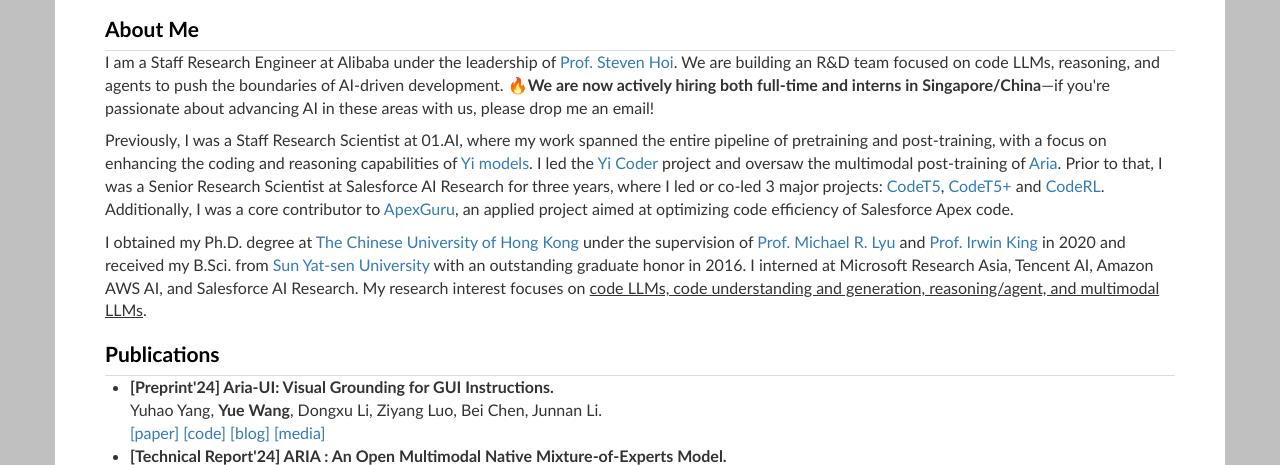
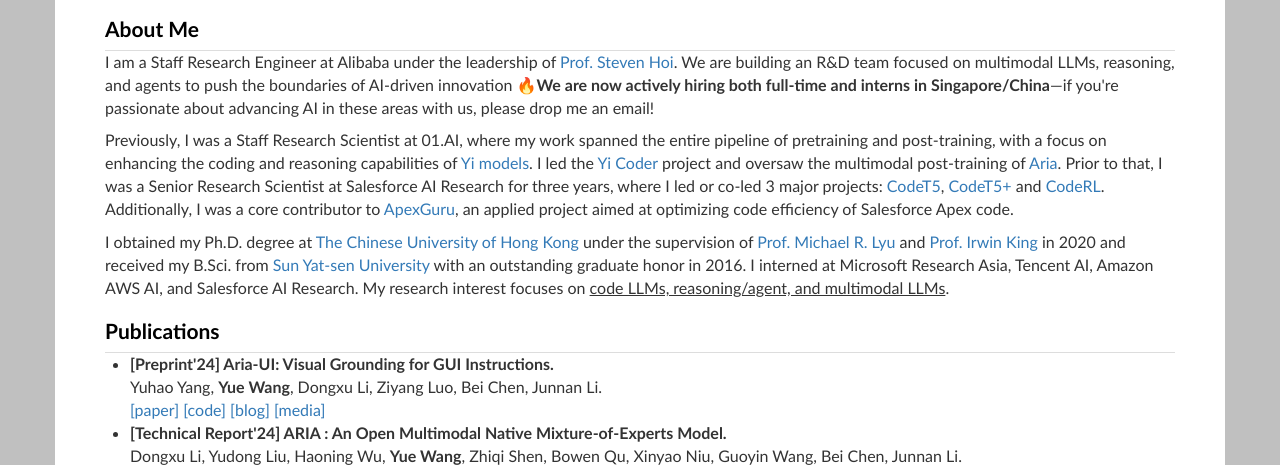
Before and after one commit to yuewang-cuhk/yuewang-cuhk.github.io, a plain HTML site: page index.html in a window 1280 px wide. Shown: the part 322-787 px from the top of the page. Drawn offline with Linux system fonts and the light colour scheme.

Commit message:
Update index.html

```diff
--- a/index.html
+++ b/index.html
@@ -55,7 +55,7 @@
       <div class="row-fluid">
 
         <p>
-            I am a Staff Research Engineer at Alibaba under the leadership of <a href="https://sites.google.com/view/stevenhoi/home">Prof. Steven Hoi</a>. We are building an R&D team focused on code LLMs, reasoning, and agents to push the boundaries of AI-driven development. 🔥<strong>We are now actively hiring both full-time and interns in Singapore/China</strong>—if you're passionate about advancing AI in these areas with us, please drop me an email!
+            I am a Staff Research Engineer at Alibaba under the leadership of <a href="https://sites.google.com/view/stevenhoi/home">Prof. Steven Hoi</a>. We are building an R&D team focused on multimodal LLMs, reasoning, and agents to push the boundaries of AI-driven innovation 🔥<strong>We are now actively hiring both full-time and interns in Singapore/China</strong>—if you're passionate about advancing AI in these areas with us, please drop me an email!
         </p>
         <p>
             Previously, I was a Staff Research Scientist at 01.AI, where my work spanned the entire
@@ -66,7 +66,7 @@ Additionally, I was a core contributor to <a href="https://developer.salesforce.
         <p>
         I obtained my Ph.D. degree at <a href="http://www.cuhk.edu.hk">The Chinese University of Hong Kong</a> under the supervision of <a href="http://www.cse.cuhk.edu.hk/lyu/">Prof. Michael R. Lyu</a> and <a href="https://scholar.google.com/citations?user=MXvC7tkAAAAJ&hl=en">Prof. Irwin King</a> in 2020 and received my B.Sci. from <a href="https://www.sysu.edu.cn/sysuen/">Sun Yat-sen University</a> with an outstanding graduate honor in 2016.
             I interned at Microsoft Research Asia, Tencent AI, Amazon AWS AI, and Salesforce AI Research.
-            My research interest focuses on <u>code LLMs, code understanding and generation, reasoning/agent, and multimodal LLMs</u>.
+            My research interest focuses on <u>code LLMs, reasoning/agent, and multimodal LLMs</u>.
        </p>
       </div>
 
```
